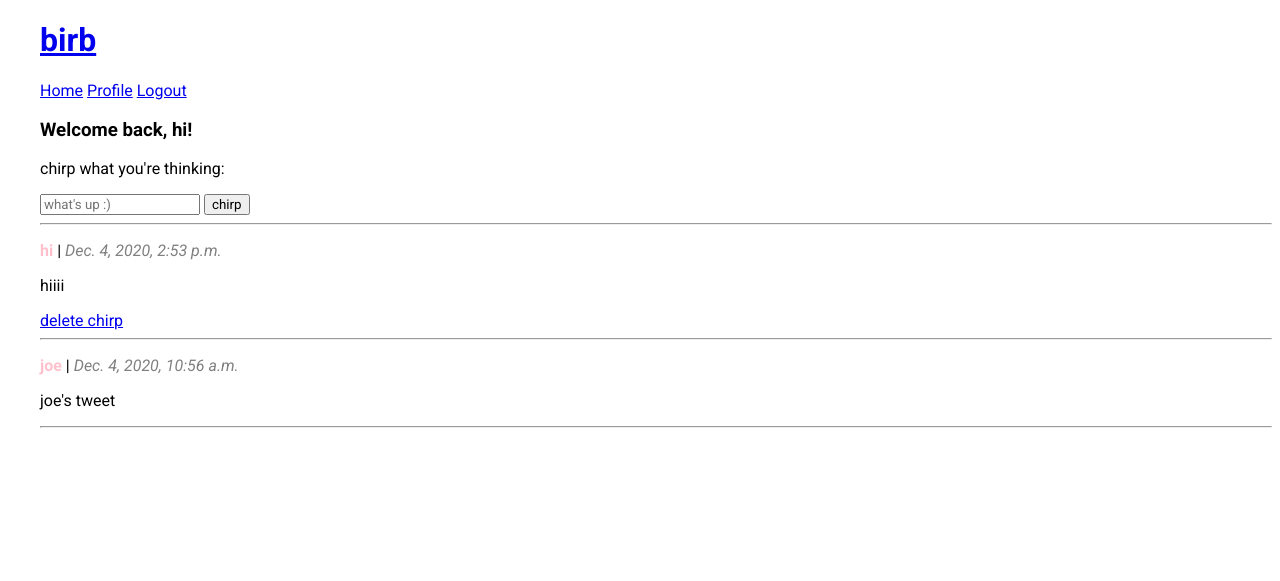
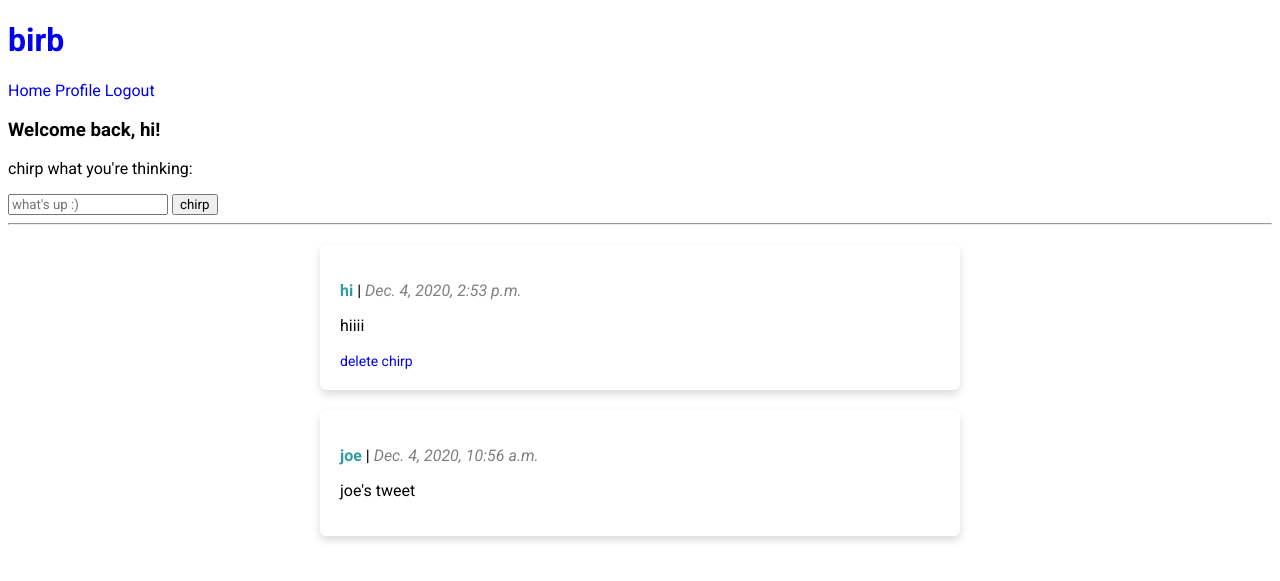
Before and after one commit to gracejiang/birb, a Django app: page / in a window 1280 px wide. Shown: the top 581 px of the page. Run offline with Django 3.2, Linux system fonts and the light colour scheme; a user stored in the database is signed in; data comes from the database, SQL or seed files in the repository; both versions use the stored data as it was after the commit.

Commit message:
styling stuff

```diff
--- a/main/static/css/base.css
+++ b/main/static/css/base.css
@@ -3,5 +3,9 @@
 }
 
 body {
-    margin-left: 40px;
+    align-items: center;
 }
+
+a {
+    text-decoration: none;
+}
--- a/main/static/css/home.css
+++ b/main/static/css/home.css
@@ -1,5 +1,30 @@
+.chirp-container {
+    align-items: center;
+    margin: 40px 20px;
+}
+
+.chirp-card {
+    margin: 20px auto;
+    max-width: 600px;
+    padding: 20px;
+    border-radius: 6px;
+    box-shadow: 0 4px 8px 0 rgba(0,0,0,0.15);
+}
+
+.chirp-card:hover {
+    box-shadow: 0 8px 16px 0 rgba(0,0,0,0.15);
+}
+
+.chirp-username a {
+    color: #329ba1;
+}
+
 .chirp-username {
-    color: pink;
+    color: #329ba1;
+}
+
+.chirp-delete {
+    font-size: 14px;
 }
 
 .chirp-created-at {
--- a/main/templates/main.html
+++ b/main/templates/main.html
@@ -21,13 +21,19 @@
         <hr/>
 
         {% for chirp in chirps %}
-            <p><span class="chirp-username"><b>{{ chirp.author.username }}</b></span> |
-                <span class="chirp-created-at"><i>{{ chirp.created_at }}</i></span></p>
-            <p>{{ chirp.body }}</p>
-            {% if chirp.author == user %}
-                <a href="delete?id={{chirp.id}}">delete chirp</a>
-            {% endif %}
-            <hr/>
+            <div class="chirp-card">
+                {% if chirp.author == user %}
+                    <p><span class="chirp-username"><b>
+                        <a href="/profile/">{{ chirp.author.username }}</a></b></span> |
+                        <span class="chirp-created-at"><i>{{ chirp.created_at }}</i></span></p>
+                    <p>{{ chirp.body }}</p>
+                    <span class="chirp-delete"><a href="delete?id={{chirp.id}}">delete chirp</a></span>
+                {% else %}
+                <p><span class="chirp-username"><b>{{ chirp.author.username }}</b></span> |
+                    <span class="chirp-created-at"><i>{{ chirp.created_at }}</i></span></p>
+                <p>{{ chirp.body }}</p>
+                {% endif %}
+            </div>
         {% endfor %}
     {% else %}
         <p>welcome to birb! birb is a knockoff version of twitter.</p>
```
Also changed, not shown: db.sqlite3.
